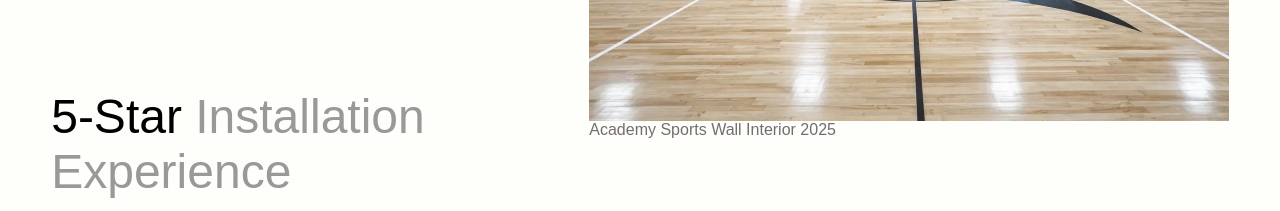
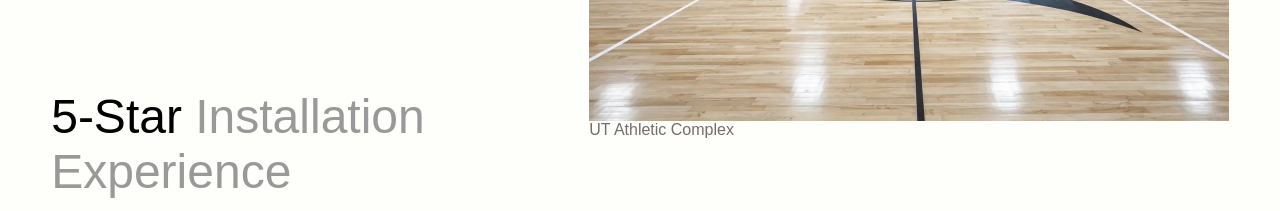
Before and after one commit to jacobjuarez96/AGS-Demo, a React (Create React App) app: page / in a window 1280 px wide. Shown: the part 3620-3831 px from the top of the page. Built offline with nearby package versions, Linux system fonts and the light colour scheme; a web font is replaced by a local one.

Commit message:
home page fix

```diff
--- a/src/pages/Home.jsx
+++ b/src/pages/Home.jsx
@@ -206,7 +206,7 @@ function Home() {
                 <div className={styles.highlight_image_4}>
                   <img src={image_4} alt="ut stadium" />
                 </div>
-                <p>Academy Sports Wall Interior 2025</p>
+                <p>UT Athletic Complex</p>
               </div>
             </div>
           </div>
```
